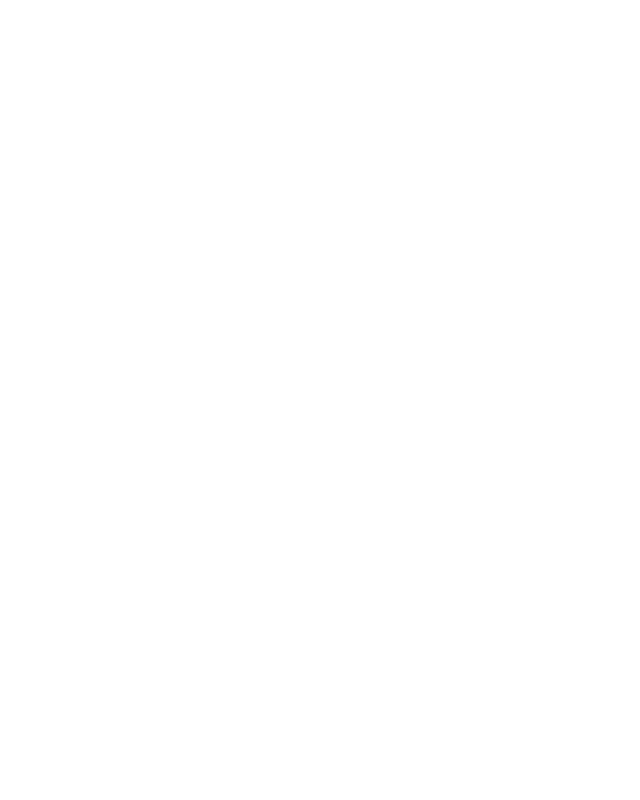
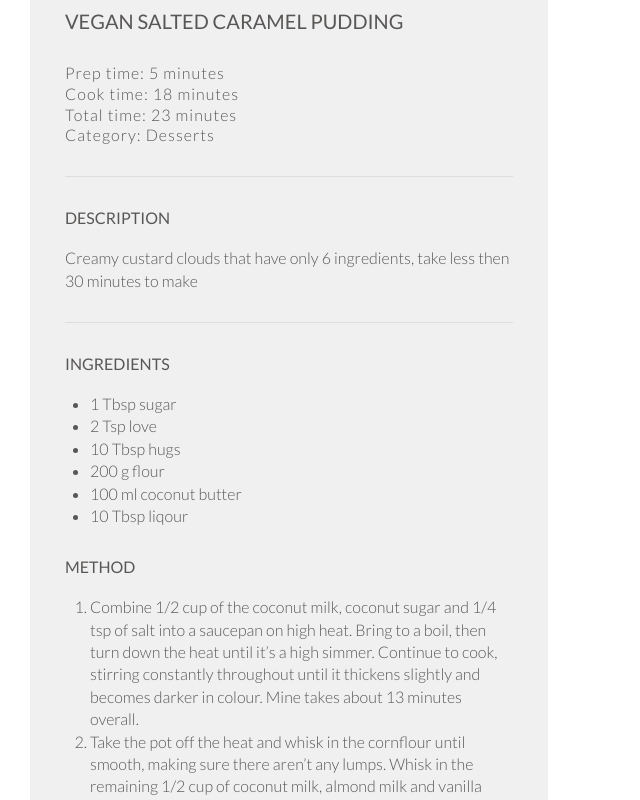
Before and after one commit to dariabond/blog, a React app in the folder blog/: page /recipes/0 in a window 1280 px wide. Shown: the part 260-1060 px from the top of the page, without its empty margins (0-640 px from the left). Before the commit the page ends 800 px from the top, so only its background shows below. Built offline with nearby package versions, Linux system fonts and the light colour scheme.

Commit message:
Add Recipe component. Add basic configuration for individual blog post page

```diff
--- a/blog/src/App.js
+++ b/blog/src/App.js
@@ -7,6 +7,7 @@
 import Home from './pages/home';
 import About from './pages/about';
 import Recipes from './pages/recipes';
+import BlogPost from './pages/post';
 
 export default function App() {
   return(
@@ -24,6 +25,9 @@
           <Route exact path="/recipes">
             <Recipes/>
           </Route>
+          <Route exact path="/recipes/:id">
+            <BlogPost/>
+          </Route>
         </Switch>
       </Router>
     </StrictMode>
--- a/blog/src/components/BlogPostListItem/index.js
+++ b/blog/src/components/BlogPostListItem/index.js
@@ -1,4 +1,5 @@
 import React from 'react';
+import {Link} from 'react-router-dom';
 
 import './styles.css';
 
@@ -6,9 +7,11 @@
   const {item} = props;
   return (
     <div className="listItem" key={item.id}>
-      <p className="title">{item.title}</p>
-      <p className="date">{item.date}</p>
-      <img className="thumbnail" src={item.titleImageUrl}/>
+      <Link to={`/recipes/${item.id}`}>
+        <p className="title">{item.title}</p>
+        <p className="date">{item.date}</p>
+        <img className="thumbnail" src={item.titleImageUrl}/>
+      </Link>
     </div>
   )
 };
--- a/blog/src/components/BlogPostListItem/styles.css
+++ b/blog/src/components/BlogPostListItem/styles.css
@@ -1,6 +1,11 @@
 .listItem {
   width: 80%;
   margin: auto;
+}
+
+.listItem a {
+  color: #282c34;
+  text-decoration: none;
 }
 
 .thumbnail {
--- /dev/null
+++ b/blog/src/components/Recipe/index.js
@@ -0,0 +1,84 @@
+import React from 'react';
+
+import './styles.css';
+
+//TODO set up css modules!!!
+export default function Recipe() {
+  const data = recipeData;
+  return (
+    <div className='recipeContainer'>
+      <p className='recipeHeader'>{data.name}</p>
+      <div className='tags textContent section'>
+        <ul>
+          <li>Prep time: {data.prepTime}</li>
+          <li>Cook time: {data.cookTime}</li>
+          <li>Total time: {data.totalTime}</li>
+          <li>Category: {data.category}</li>
+        </ul>
+      </div>
+      <hr/>
+      <div className='section'>
+        <p className='sectionTitle'>Description</p>
+        <p className='textContent'>{data.description}</p>
+      </div>
+      <hr/>
+      <div className='section ingredients'>
+        <p className='sectionTitle'>Ingredients</p>
+        <ul className='textContent sectionList'>
+          {data.ingredients.map(item => (
+            <li>{item}</li>
+          ))}
+        </ul>
+      </div>
+      <div className='section method'>
+        <p className='sectionTitle'>Method</p>
+        <ol className='textContent sectionList'>
+          {data.method.map(item => (
+            <li>{item}</li>
+          ))}
+        </ol>
+      </div>
+      <hr/>
+      <div className='section notes'>
+        <p className='sectionTitle'>Notes</p>
+        <ul className='textContent sectionList'>
+          {data.notes.map(item => (
+            <li>{item}</li>
+          ))}
+        </ul>
+      </div>
+    </div>
+  )
+}
+
+const recipeData = {
+  name: "Vegan salted caramel pudding",
+  category: "Desserts",
+  prepTime: "5 minutes",
+  cookTime: "18 minutes",
+  totalTime: "23 minutes",
+  description: "Creamy custard clouds that have only 6 ingredients, take less then 30 minutes to make",
+  tags: [
+    'custard',
+    'pudding',
+    'caramel'
+  ],
+  ingredients: [
+    '1 Tbsp sugar',
+    '2 Tsp love',
+    '10 Tbsp hugs',
+    '200 g flour',
+    '100 ml coconut butter',
+    '10 Tbsp liqour'
+  ],
+  method: [
+    'Combine 1/2 cup of the coconut milk, coconut sugar and 1/4 tsp of salt into a saucepan on high heat. Bring to a boil, then turn down the heat until it’s a high simmer. Continue to cook, stirring constantly throughout until it thickens slightly and becomes darker in colour. Mine takes about 13 minutes overall.',
+    'Take the pot off the heat and whisk in the cornflour until smooth, making sure there aren’t any lumps. Whisk in the remaining 1/2 cup of coconut milk, almond milk and vanilla extract and place the pot on medium to high heat.',
+    'Make sure to stir regularly, I like to use a heat resistant silicone spatula for this. The custard will start to form first on the bottom, when you notice this happening, give it a whisk to make sure the custard stays smooth (continue to whisk now and then). When it starts to thicken, turn down the heat to low. Still stirring regularly, keep cooking until it’s a thick custard consistency. Mine takes about 5 minutes.',
+    'Tap the bottom to remove any air bubbles and pour the custard into 2 ramekins. Cover with cling wrap avoiding air bubbles on top as best as you can. Set aside until it has cooled slightly, then refrigerate for 3 hours. (see notes above for an alternative option and the one I used for the photos).',
+    'Sprinkle with flaked sea salt. I like to add whipped coconut cream and a little more caramel sauce.',
+  ],
+  notes: [
+    'Note 1. Wake up early in the morning, smell fresh flowers, look at the beautiful sun, turn the Tchaikovskys Pa De Deux on while cooking. '
+  ]
+};
--- /dev/null
+++ b/blog/src/components/Recipe/styles.css
@@ -0,0 +1,56 @@
+.recipeContainer {
+  background-color: #f0f0f0;
+  color: #595756;
+  margin: 10px 30px 10px 30px;
+  padding: 20px 35px 20px 35px;
+}
+
+.recipeHeader {
+  text-transform: uppercase;
+  font-family: 'Lato-Regular';
+  font-size: 20px;
+}
+
+.sectionTitle {
+  text-transform: uppercase;
+  margin-bottom: 20px;
+  font-family: 'Lato-Regular';
+  font-size: 16px;
+}
+
+.textContent {
+  font-family: 'Lato';
+  line-height: 1.4;
+}
+
+.section {
+  margin: 30px 0 30px 0;
+}
+
+hr {
+  display: block;
+  height: 1px;
+  border: 0;
+  border-top: 1px solid #ccc;
+  margin: 1em 0;
+  padding: 0;
+  opacity: 0.5;
+}
+
+.tags ul {
+  list-style-type: none;
+  padding: 0;
+  font-size: 16px;
+  letter-spacing: 1px;
+  line-height: 1.3;
+}
+
+.sectionList {
+  padding: 0 0 0 25px;
+}
+
+@media screen and (min-width: 700px) {
+  .recipeContainer {
+    width: 35%;
+  }
+}
--- /dev/null
+++ b/blog/src/pages/post/index.js
@@ -0,0 +1,27 @@
+import React from 'react';
+
+import Recipe from '../../components/Recipe';
+
+export default function BlogPost(props) {
+  return (
+    <div>
+      <Recipe/>
+    </div>
+  )
+}
+
+const blogPost = {
+  name: "Vegan salted caramel pudding",
+  recipe: {},
+  content: [
+    {
+      type: "image",
+      url: ""
+    },
+    {
+      type: "text",
+      content: "Text content lorem ipsum"
+    }
+  ],
+  rating: 4.5
+}
```
Also changed, not shown: blog/src/pages/post/styles.css (added).
